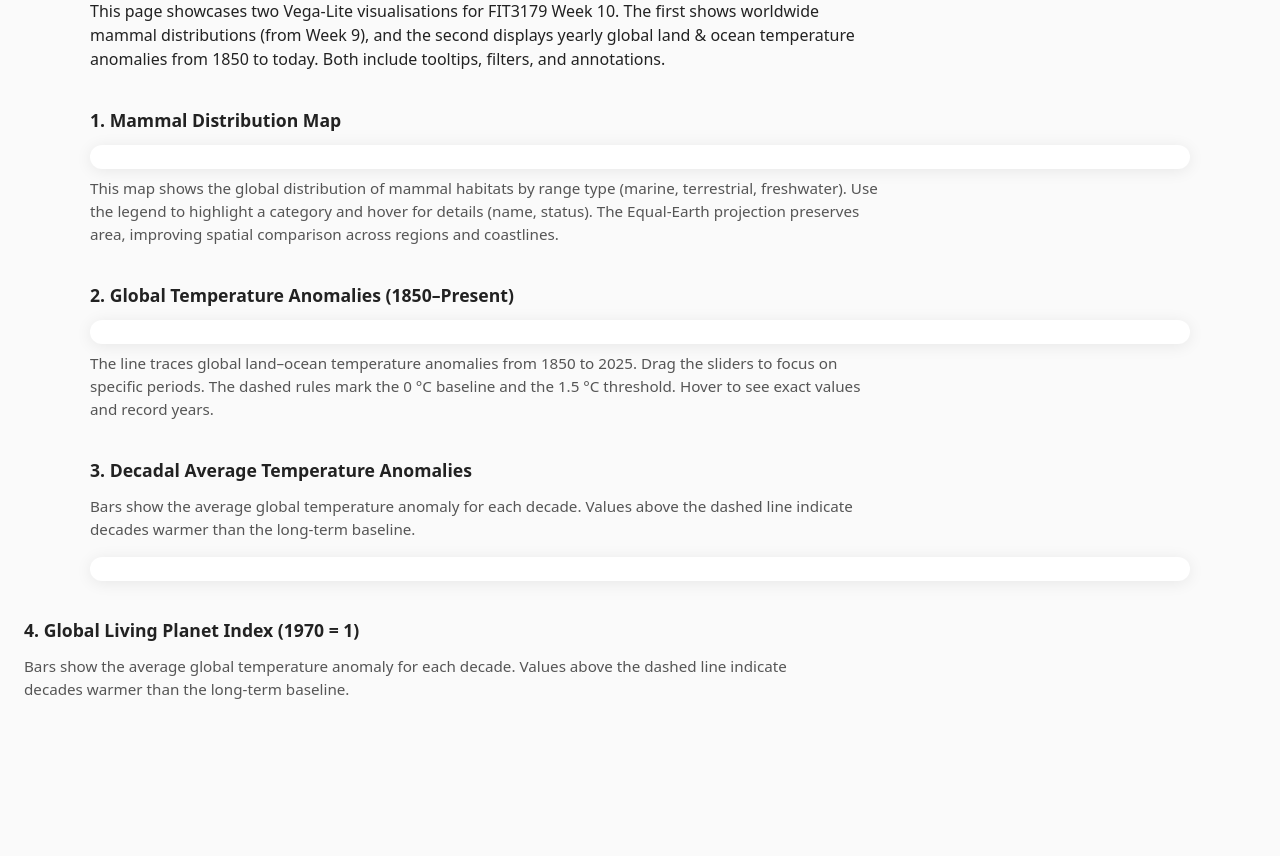
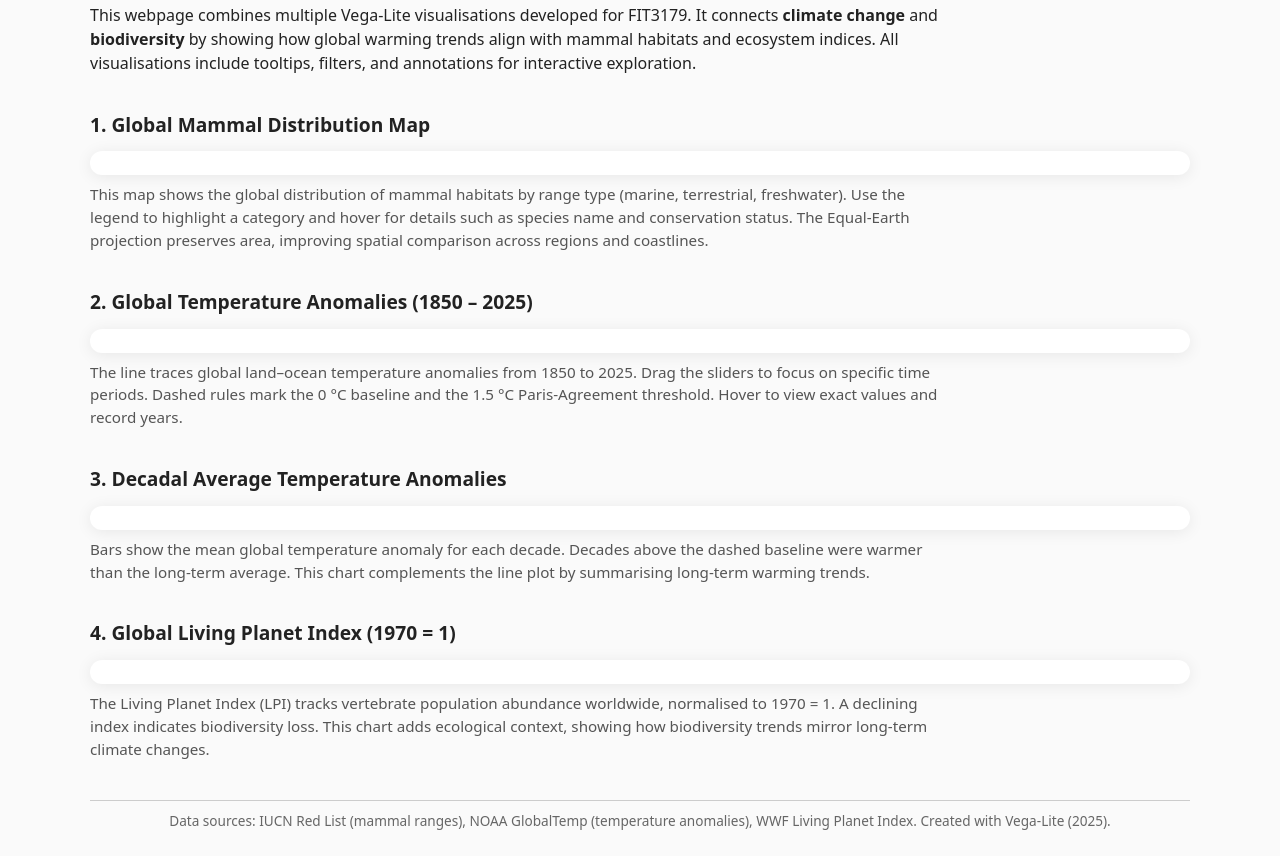
Before and after one commit to mmoyann/fit3179-visualisation-2, a plain HTML site: page index.html in a window 1280 px wide. Shown: the part 93-949 px from the top of the page. Before the commit the page ends 854 px from the top, so only its background shows below. Drawn offline with Linux system fonts and the light colour scheme; a script that the page names is missing.

Commit message:
Update index.html

```diff
--- a/index.html
+++ b/index.html
@@ -3,13 +3,14 @@
 <head>
   <meta charset="utf-8" />
   <meta name="viewport" content="width=device-width, initial-scale=1" />
-  <title>FIT3179 Week 10 – Global Temperature Anomalies</title>
+  <title>Global Climate Change Data Explorer – FIT3179 Week 10</title>
 
   <!-- Vega Libraries -->
   <script src="https://cdn.jsdelivr.net/npm/vega@5"></script>
   <script src="https://cdn.jsdelivr.net/npm/vega-lite@5"></script>
   <script src="https://cdn.jsdelivr.net/npm/vega-embed@6"></script>
 
+  <!-- ===== Styling ===== -->
   <style>
     body {
       font-family: system-ui, -apple-system, Segoe UI, Roboto, Helvetica, Arial, sans-serif;
@@ -19,9 +20,9 @@
       color: #222;
       line-height: 1.5;
     }
-    h1 { font-size: 1.5rem; margin-bottom: 0.4rem; }
-    h2 { font-size: 1.1rem; margin: 28px 0 12px; }
-    p  { margin-bottom: 1.2rem; max-width: 800px; }
+    h1 { font-size: 1.6rem; margin-bottom: 0.4rem; }
+    h2 { font-size: 1.2rem; margin: 28px 0 12px; }
+    p  { margin-bottom: 1.2rem; max-width: 850px; }
     .container { max-width: 1100px; margin: 0 auto; }
     .vis-block { margin: 36px 0; }
     .chart {
@@ -31,6 +32,14 @@
       padding: 12px;
     }
     .note { margin: 8px 0 16px; color: #555; font-size: 0.95rem; }
+    footer {
+      border-top: 1px solid #ccc;
+      margin-top: 40px;
+      padding-top: 10px;
+      text-align: center;
+      font-size: 0.85rem;
+      color: #666;
+    }
   </style>
 </head>
 
@@ -38,61 +47,70 @@
   <div class="container">
     <h1>Global Climate Change Data Explorer</h1>
     <p>
-      This page showcases two Vega-Lite visualisations for FIT3179 Week 10.
-      The first shows worldwide mammal distributions (from Week 9),
-      and the second displays yearly global land &amp; ocean temperature anomalies
-      from 1850 to today. Both include tooltips, filters, and annotations.
+      This webpage combines multiple Vega-Lite visualisations developed for FIT3179.
+      It connects <strong>climate change</strong> and <strong>biodiversity</strong> by
+      showing how global warming trends align with mammal habitats and ecosystem indices.
+      All visualisations include tooltips, filters, and annotations for interactive exploration.
     </p>
 
-    <!-- Visualisation 1 (Week 9 Map) -->
+    <!-- ========== Visualisation 1 ========== -->
     <div class="vis-block">
-      <h2>1. Mammal Distribution Map</h2>
+      <h2>1. Global Mammal Distribution Map</h2>
       <div id="mammal_map" class="chart"></div>
       <p class="note">
-        This map shows the global distribution of mammal habitats by range type (marine, terrestrial, freshwater).
-        Use the legend to highlight a category and hover for details (name, status). The Equal-Earth projection preserves area,
-        improving spatial comparison across regions and coastlines.
+        This map shows the global distribution of mammal habitats by range type
+        (marine, terrestrial, freshwater). Use the legend to highlight a category and
+        hover for details such as species name and conservation status. The Equal-Earth
+        projection preserves area, improving spatial comparison across regions and coastlines.
       </p>
     </div>
 
-    <!-- Visualisation 2 (Week 10 Homework) -->
+    <!-- ========== Visualisation 2 ========== -->
     <div class="vis-block">
-      <h2>2. Global Temperature Anomalies (1850–Present)</h2>
+      <h2>2. Global Temperature Anomalies (1850 – 2025)</h2>
       <div id="anomalies" class="chart"></div>
       <p class="note">
-        The line traces global land–ocean temperature anomalies from 1850 to 2025. Drag the sliders to focus on specific periods.
-        The dashed rules mark the 0&nbsp;°C baseline and the 1.5&nbsp;°C threshold. Hover to see exact values and record years.
+        The line traces global land–ocean temperature anomalies from 1850 to 2025.
+        Drag the sliders to focus on specific time periods. Dashed rules mark the 0 °C baseline
+        and the 1.5 °C Paris-Agreement threshold. Hover to view exact values and record years.
       </p>
     </div>
 
-    <!-- Visualisation 3 (Decadal Summary) -->
+    <!-- ========== Visualisation 3 ========== -->
     <div class="vis-block">
       <h2>3. Decadal Average Temperature Anomalies</h2>
+      <div id="decadeBar" class="chart"></div>
       <p class="note">
-        Bars show the average global temperature anomaly for each decade. Values above the dashed line indicate decades
-        warmer than the long-term baseline.
+        Bars show the mean global temperature anomaly for each decade.
+        Decades above the dashed baseline were warmer than the long-term average.
+        This chart complements the line plot by summarising long-term warming trends.
       </p>
-      <div id="decadeBar" class="chart"></div>
     </div>
+
+    <!-- ========== Visualisation 4 ========== -->
+    <div class="vis-block">
+      <h2>4. Global Living Planet Index (1970 = 1)</h2>
+      <div id="lpi_chart" class="chart"></div>
+      <p class="note">
+        The Living Planet Index (LPI) tracks vertebrate population abundance worldwide,
+        normalised to 1970 = 1. A declining index indicates biodiversity loss.
+        This chart adds ecological context, showing how biodiversity trends mirror
+        long-term climate changes.
+      </p>
+    </div>
+
+    <footer>
+      Data sources: IUCN Red List (mammal ranges), NOAA GlobalTemp (temperature anomalies),
+      WWF Living Planet Index. Created with Vega-Lite (2025).
+    </footer>
   </div>
 
-    <!-- Visualisation 4 (a Summary) -->
-    <div class="vis-block">
-      <h2>4. Global Living Planet Index (1970 = 1)</h2>
-      <p class="note">
-        Bars show the average global temperature anomaly for each decade. Values above the dashed line indicate decades
-        warmer than the long-term baseline.
-      </p>
-      <div id="lpi_chart" class="vis-card"></div>
-    </div>
-  </div>
-  <!-- Embed charts -->
+  <!-- ===== Embed Charts ===== -->
   <script>
     vegaEmbed("#mammal_map", "map.vg.json", { actions: false }).catch(console.error);
-    vegaEmbed("#anomalies", "anomalies.vg.json", { actions: false }).catch(console.error);
+    vegaEmbed("#anomalies", "interactive_chart.json", { actions: false }).catch(console.error);
     vegaEmbed("#decadeBar", "decadal_bar.json", { actions: false }).catch(console.error);
     vegaEmbed("#lpi_chart", "lpi_chart.vg.json", { actions: false }).catch(console.error);
-
   </script>
 </body>
 </html>
```
